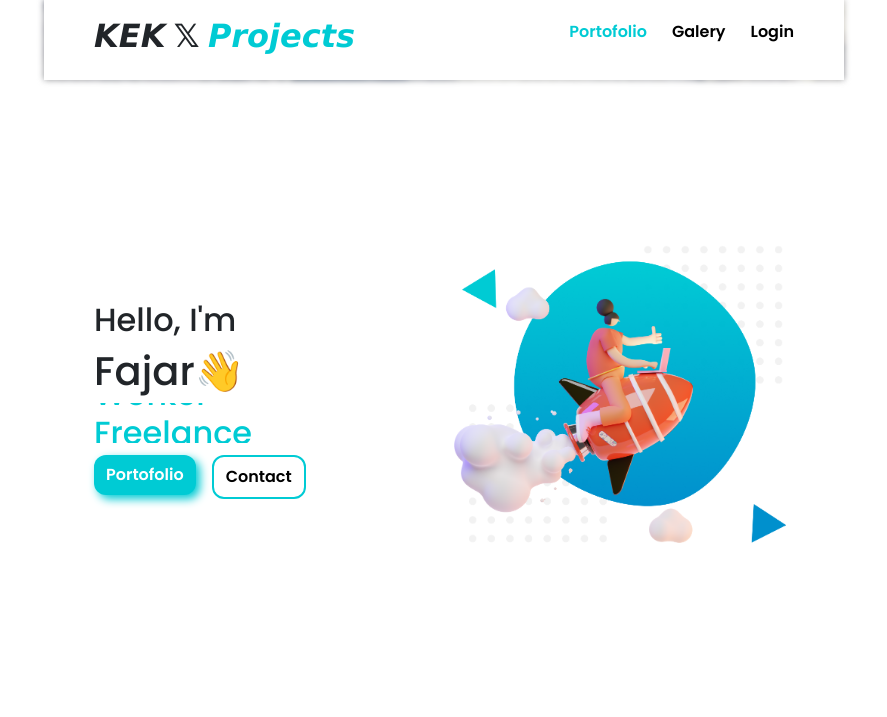
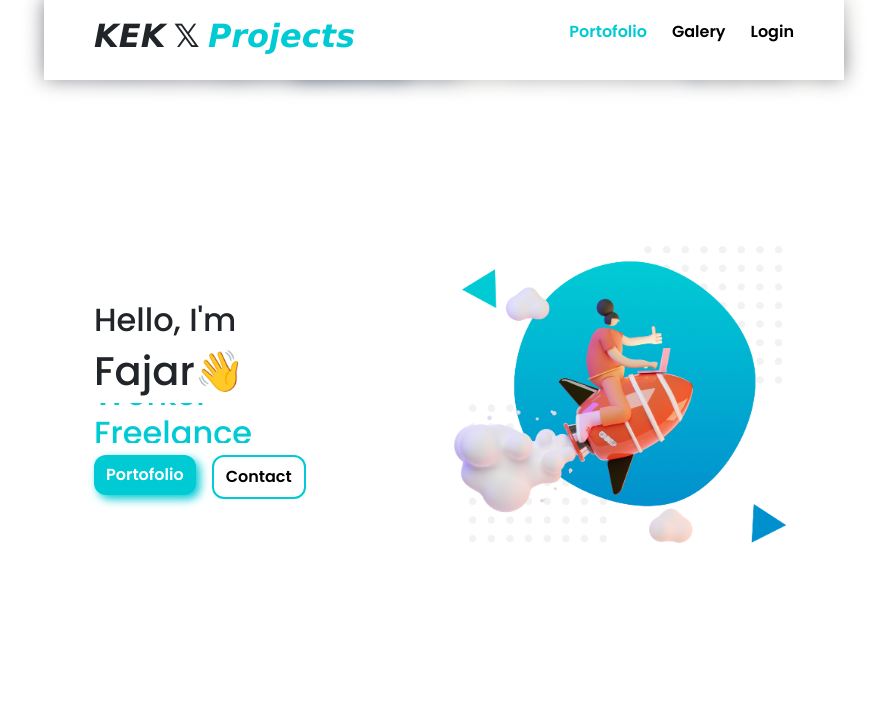
Before and after one commit to skuyykek69/cek, a plain HTML site: page index.html in a window 1280 px wide. Shown: the top 717 px of the page, without its empty margins (196-1083 px from the left). Drawn offline with nearby package versions, Linux system fonts and the light colour scheme.

Commit message:
Update style.css

```diff
--- a/style.css
+++ b/style.css
@@ -105,7 +105,7 @@ main::before {
   background-size: cover;
   background-repeat: no-repeat;
   background-position: center center;
-  filter: blur(3px); /* Sesuaikan nilai blur sesuai keinginan Anda */
+  filter: blur(10px); /* Sesuaikan nilai blur sesuai keinginan Anda */
   z-index: -1; /* Letakkan di belakang konten main */
 
   animation: showHeight80px 1.5s ease-in-out forwards;
```
